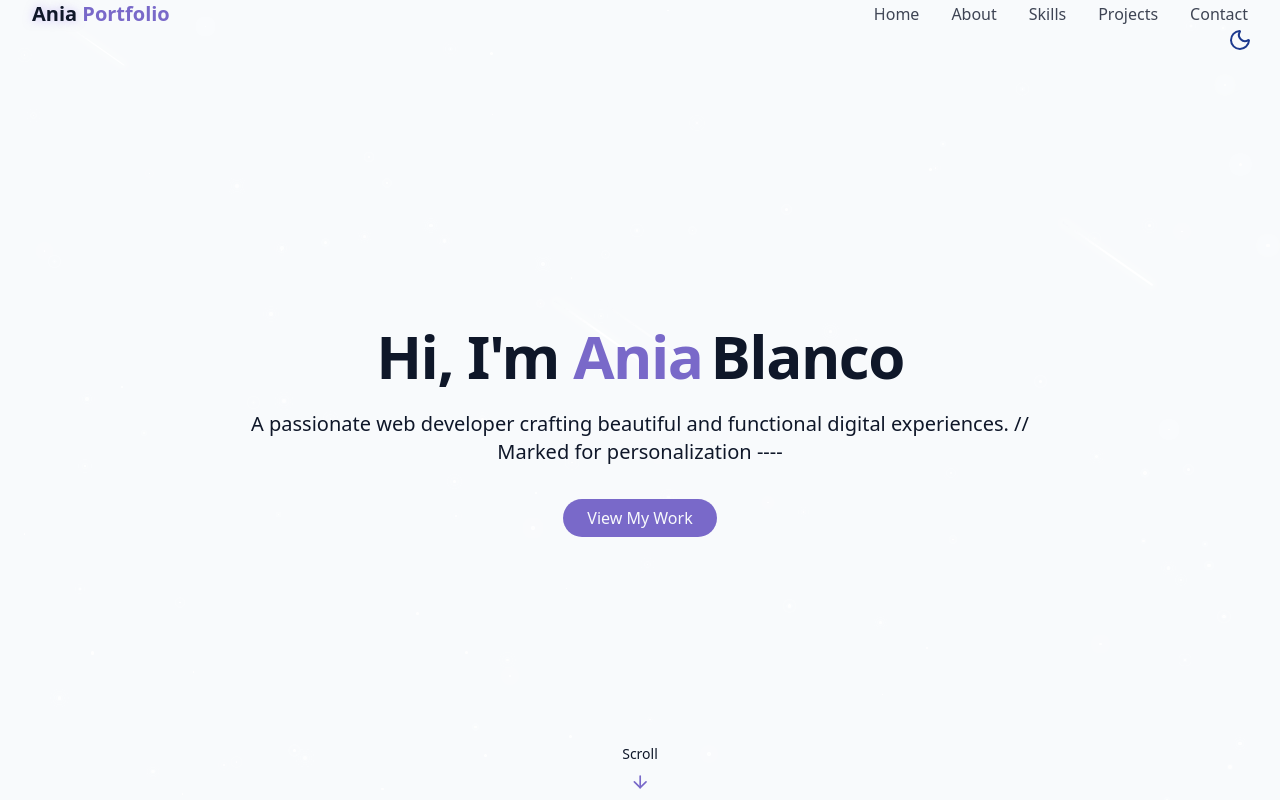
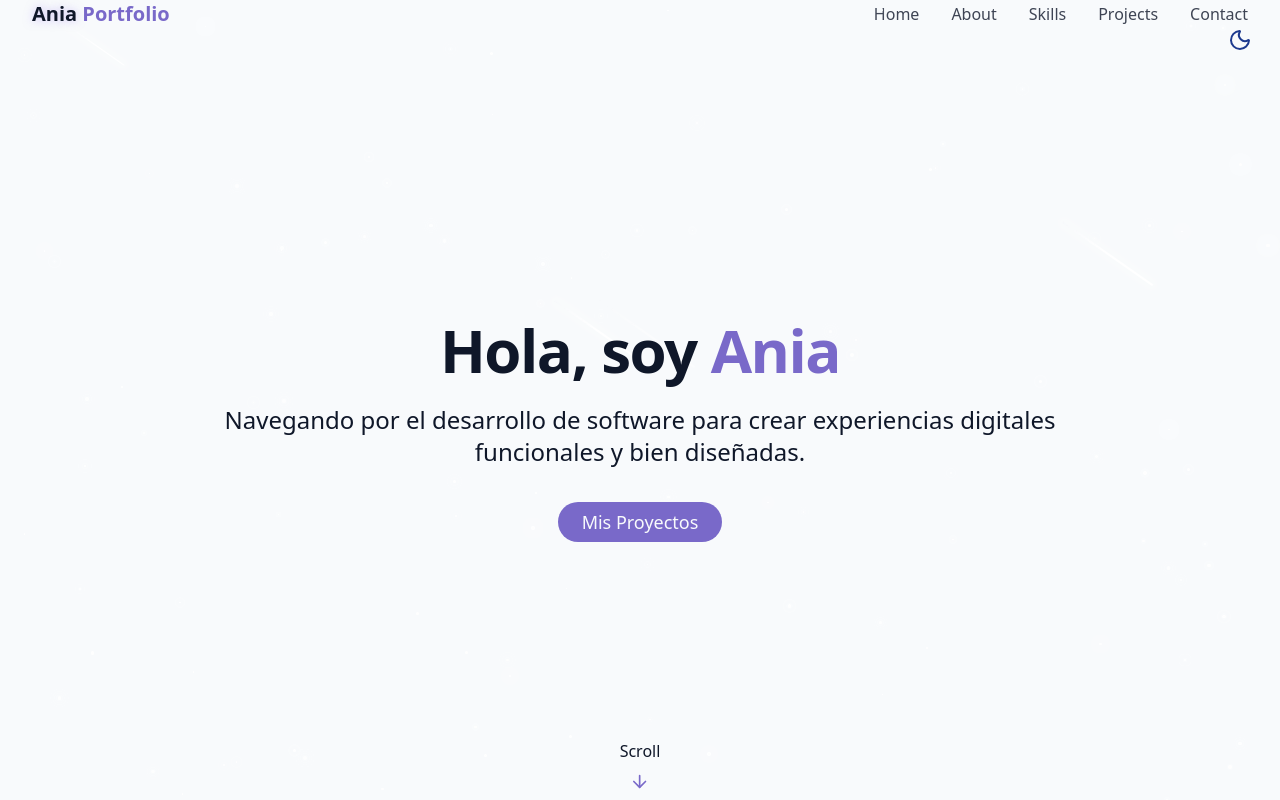
Before and after one commit to Bl4nc018/web-portfolio, a React (Vite) app: page / in a window 1280 px wide. Shown: the top 800 px of the page. Built offline with nearby package versions, Linux system fonts and the light colour scheme.

Commit message:
fix: adjusted text sizes and changed subtitle

```diff
--- a/src/components/HeroSection.jsx
+++ b/src/components/HeroSection.jsx
@@ -2,38 +2,35 @@ import { ArrowDown } from "lucide-react";
 
 export const HeroSection = () => {
     return (
-        <section
-            id="hero"
-            className="relative min-h-screen flex flex-col items-center justify-center px-4"
-        >
+        <section id="hero" className="relative min-h-screen flex flex-col items-center justify-center px-4" >
 
             <div className="container max-w-4xl mx-auto text-center z-10">
                 <div className="space-y-6">
-                    <h1 className="text-4xl md:text-6xl font-bold tracking-tight">
+                    <h1 className="text-5xl md:text-6xl font-bold tracking-tight">
                         <span className="opacity-0 animate-fade-in">
-                            Hi, I'm
+                            Hola,
                         </span>
-                        <span className="text-primary opacity-0 animate-fade-in-delay-1"> Ania
+                        <span className="opacity-0 animate-fade-in-delay-1">
+                            {" "}soy
                         </span>
-                        <span className="text-gradiant ml-2 opacity-0 animate-fade-in-delay-2">
-                            Blanco
+                        <span className="text-primary opacity-0 animate-fade-in-delay-2"> Ania
                         </span>
                     </h1>
 
-                    <p className="text-lg md:text-xl text-muted-foreground max-2-2xl mx-auto opacity-0 animate-fade-in-delay-3">
-                        A passionate web developer crafting beautiful and functional digital experiences. // Marked for personalization ----
+                    <p className="text-xl md:text-2xl text-muted-foreground max-2-2xl mx-auto opacity-0 animate-fade-in-delay-3">
+                        Navegando por el desarrollo de software para crear experiencias digitales funcionales y bien diseñadas.
                     </p>
 
-                    <div className="pt-4 opacity-0 animate-fade-in-delay-4">
+                    <div className="pt-4 opacity-0 animate-fade-in-delay-4 text-lg md:text-lg">
                         <a href="#projects" className="cosmic-button">
-                            View My Work
+                            Mis Proyectos
                         </a>
                     </div>
                 </div>
             </div>
 
             <div className="absolute bottom-8 left-1/2 transform -translate-x-1/2 flex flex-col items-center animate-bounce">
-                <span className="text-sm text-muted-foreground mb-2"> Scroll </span>
+                <span className="text-muted-foreground mb-2"> Scroll </span>
                 <ArrowDown className="h-5 w-5 text-primary"/>
             </div>
         </section>
```
